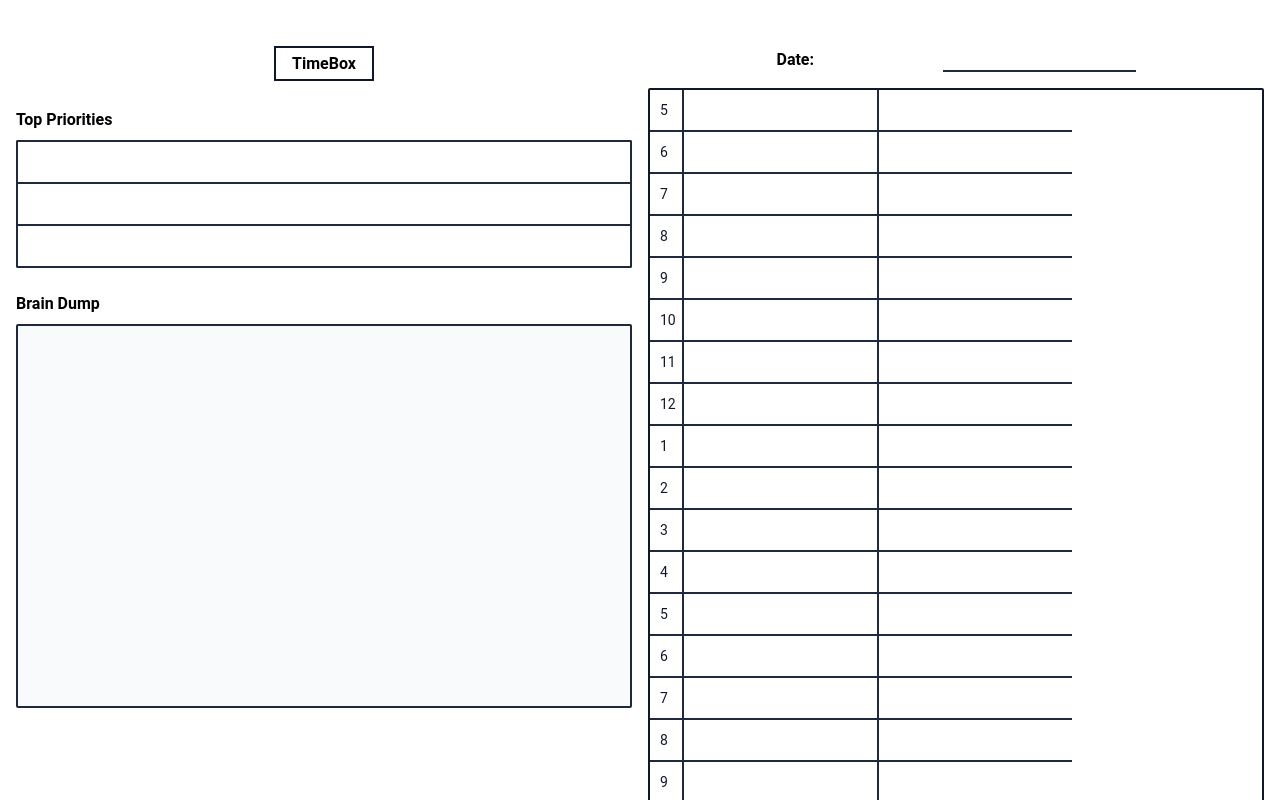
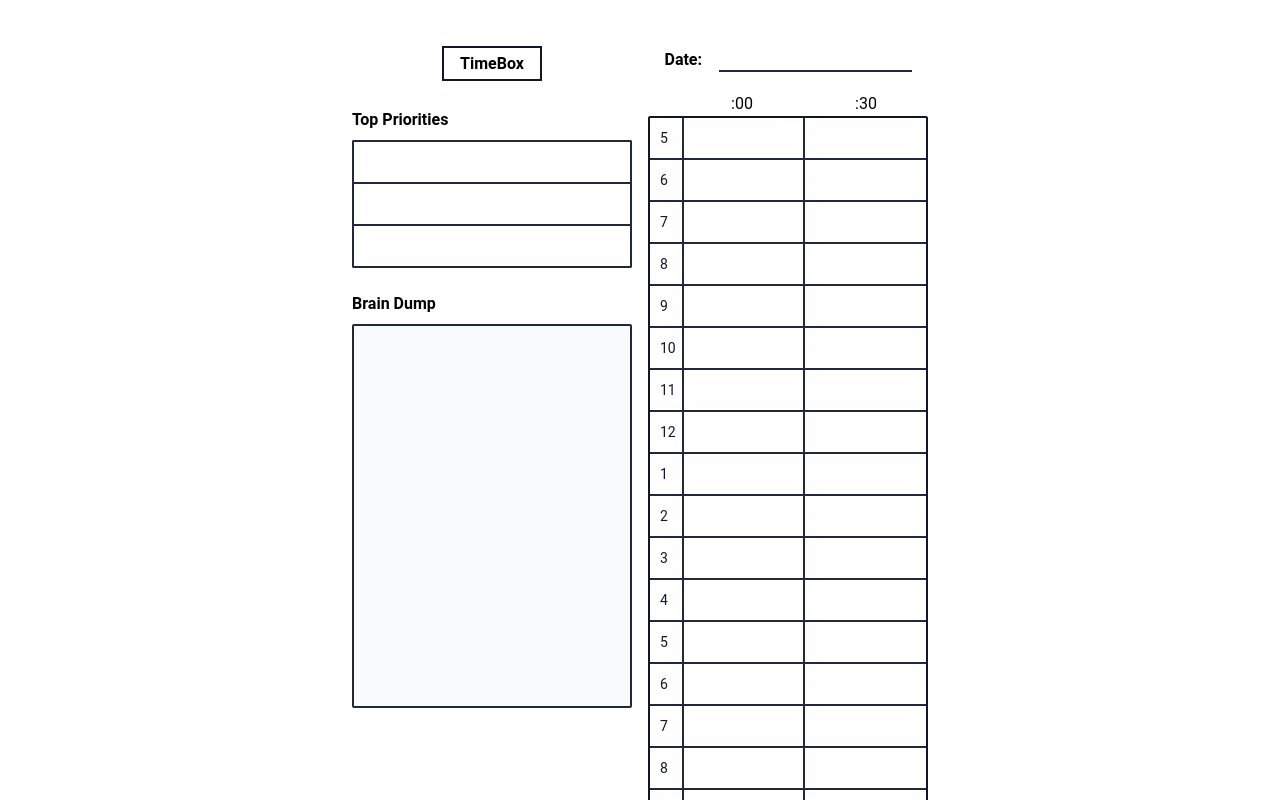
Before and after one commit to UNHOTOfficial/TimeBox, a Next.js app: page / in a window 1280 px wide. Shown: the top 800 px of the page. Built offline with nearby package versions, Linux system fonts and the light colour scheme.

Commit message:
Add top clock.

```diff
--- a/app/page.tsx
+++ b/app/page.tsx
@@ -9,7 +9,7 @@ import TextInputs from "@/components/TextInputs";
 
 export default function Home() {
   return (
-      <div className="columns-4 gap-4 flex m-4 font-roboto">
+    <div className="columns-4 gap-4 flex m-4 font-roboto max-w-xl xl:mx-auto">
       <div className="flex flex-col w-full mt-9 items-center">
         <TimeBox />
         <TopPriorities />
@@ -17,6 +17,10 @@ export default function Home() {
       </div>
       <div className="w-full mt-4">
         <Date />
+        <div className="flex justify-around ml-8">
+          <span>:00</span>
+          <span>:30</span>
+        </div>
         <Hours />
       </div>
     </div>
--- a/components/Date.tsx
+++ b/components/Date.tsx
@@ -2,7 +2,7 @@ import React from "react";
 
 export default function Date() {
   return (
-    <div className="flex justify-evenly my-4">
+    <div className="flex justify-evenly mt-4 mb-5">
       <span className="font-semibold">Date:</span>
       <input
         type="text"
```
Lines whose indentation alone changed are shown as unchanged.
